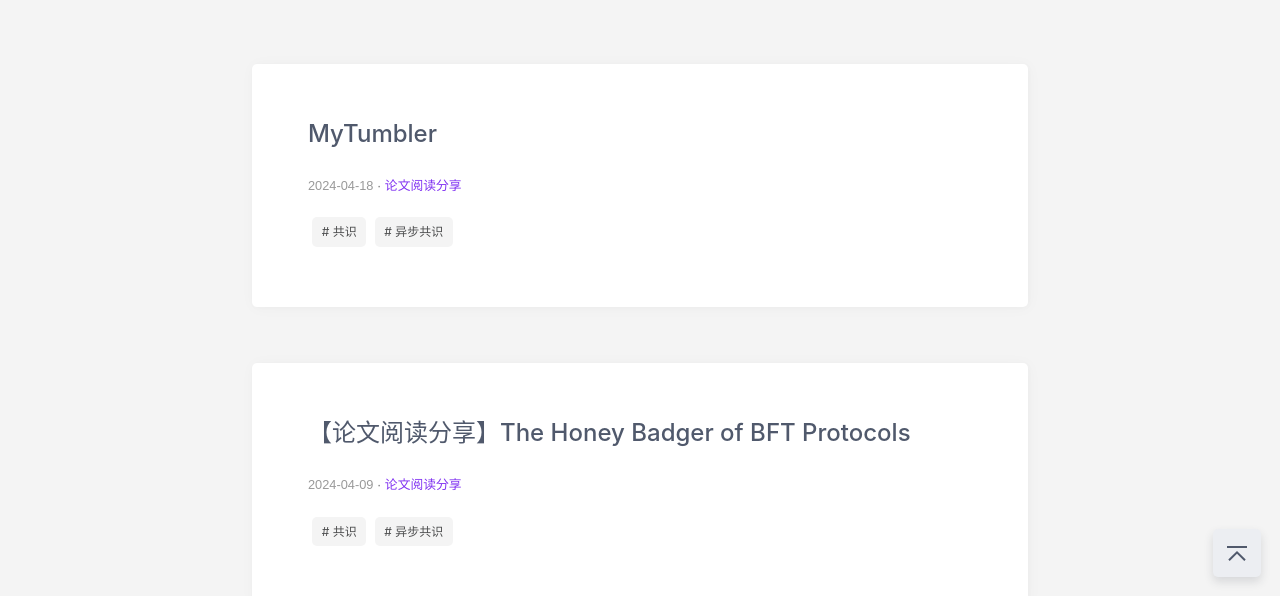
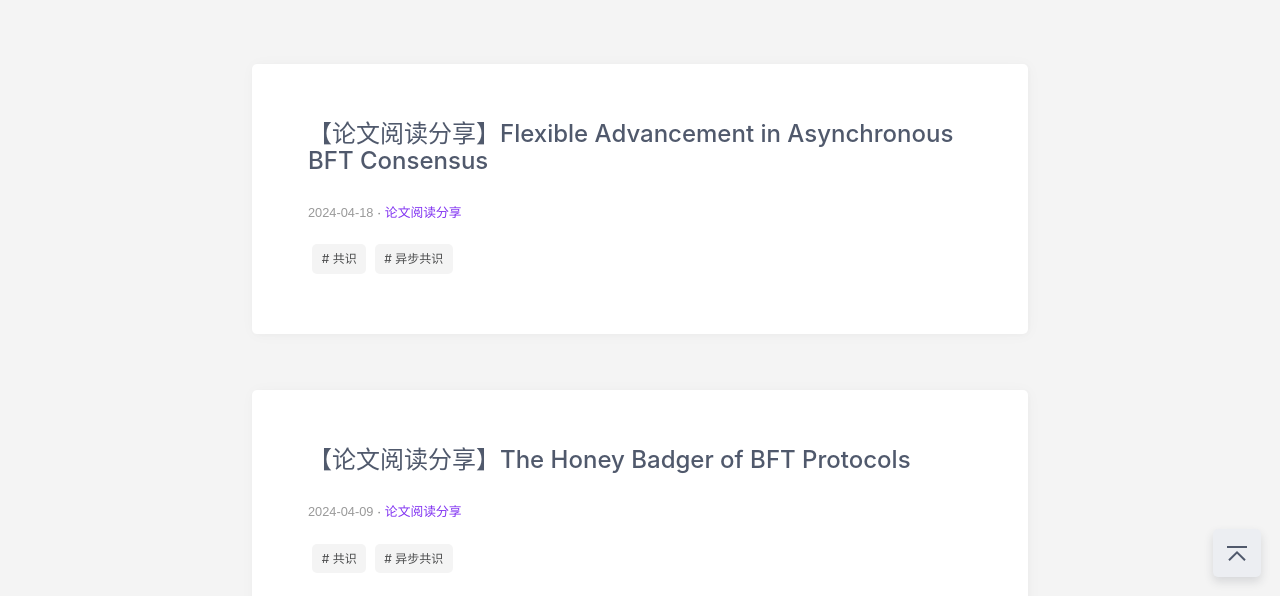
Before and after one commit to ZhmYe/zhmye.github.io, a plain HTML site: page index.html in a window 1280 px wide. Shown: the part 204-800 px from the top of the page. Drawn offline with nearby package versions, Linux system fonts and the light colour scheme; some packages are replaced by stand-ins of ours.

Commit message:
Site updated: 2024-04-18 14:05:06

```diff
--- a/index.html
+++ b/index.html
@@ -147,7 +147,7 @@
                     <div class="post-entry__header"></div>
 <div class="post-entry__content">
     <h2 class="post-entry__title">
-        MyTumbler
+        【论文阅读分享】Flexible Advancement in Asynchronous BFT Consensus
     </h2>
 
 </div>
@@ -159,7 +159,7 @@
 
 </div>
 <div class="post-entry__tags"><a href="/tags/%E5%85%B1%E8%AF%86/" class="post-tags__link button"># 共识</a><a href="/tags/%E5%BC%82%E6%AD%A5%E5%85%B1%E8%AF%86/" class="post-tags__link button"># 异步共识</a></div>
-<a href="/2024/04/18/MyTumbler/" class="post-entry__link">MyTumbler</a>
+<a href="/2024/04/18/MyTumbler/" class="post-entry__link">【论文阅读分享】Flexible Advancement in Asynchronous BFT Consensus</a>
                 </div>
 
                 <div class='post-entry content-card'>
```
Also changed, not shown: 2024/04/09/Honey Badger/index.html (+1 -1 lines), 2024/04/18/MyTumbler/index.html (+4 -4 lines), archives/2024/04/index.html (+2 -2 lines), archives/2024/index.html (+2 -2 lines), archives/index.html (+1 -1 lines), categories/论文阅读分享/index.html (+2 -2 lines), search.json (+1 -1 lines), tags/共识/index.html (+2 -2 lines), tags/异步共识/index.html (+2 -2 lines).
